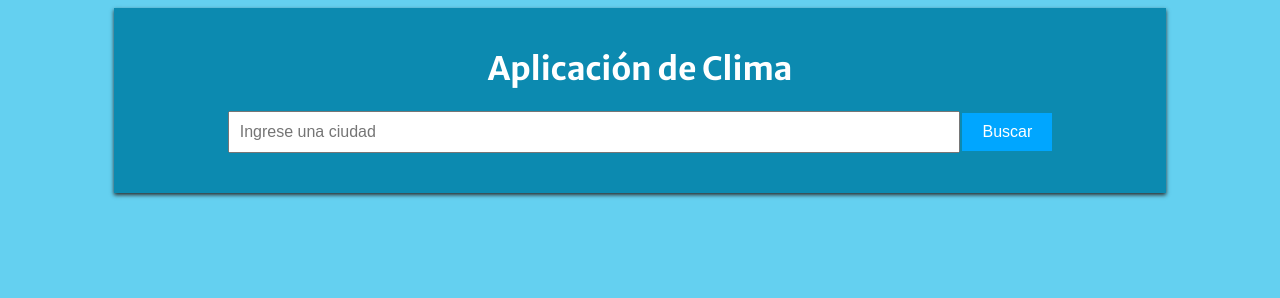
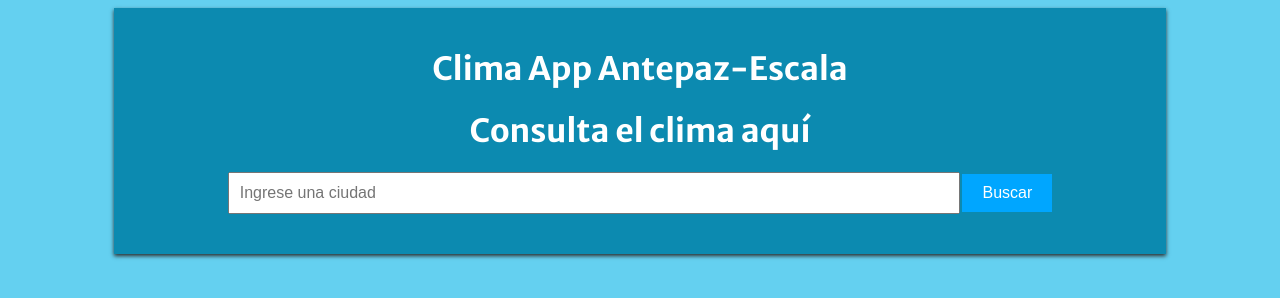
Before and after one commit to AntonioAntepaz/aplicacion-clima-javascript, a plain HTML site: page index.html in a window 1280 px wide. Drawn offline with Linux system fonts and the light colour scheme.

Commit message:
Hemos creado con Sergie Code una app de clima para el curso JS

```diff
--- a/index.html
+++ b/index.html
@@ -16,7 +16,8 @@
 
 <body>
     <div class="container">
-        <h1>Aplicación de Clima</h1>
+        <h1>Clima App Antepaz-Escala</h1>
+        <h1>Consulta el clima aquí</h1>
         <input type="text" id="cityInput" placeholder="Ingrese una ciudad">
         <button id="searchButton">Buscar</button>
         <div id="responseData"></div>
--- a/script.js
+++ b/script.js
@@ -1,5 +1,5 @@
 const urlBase= `https://api.openweathermap.org/data/2.5/weather`
-const API_KEY= 'API_KEY'
+const API_KEY= '6bfd99a983ad41652f6d7604b73d94bc'
 const diffKelvin = 273.15
 
 document.getElementById('searchButton').addEventListener('click', () => {
```
